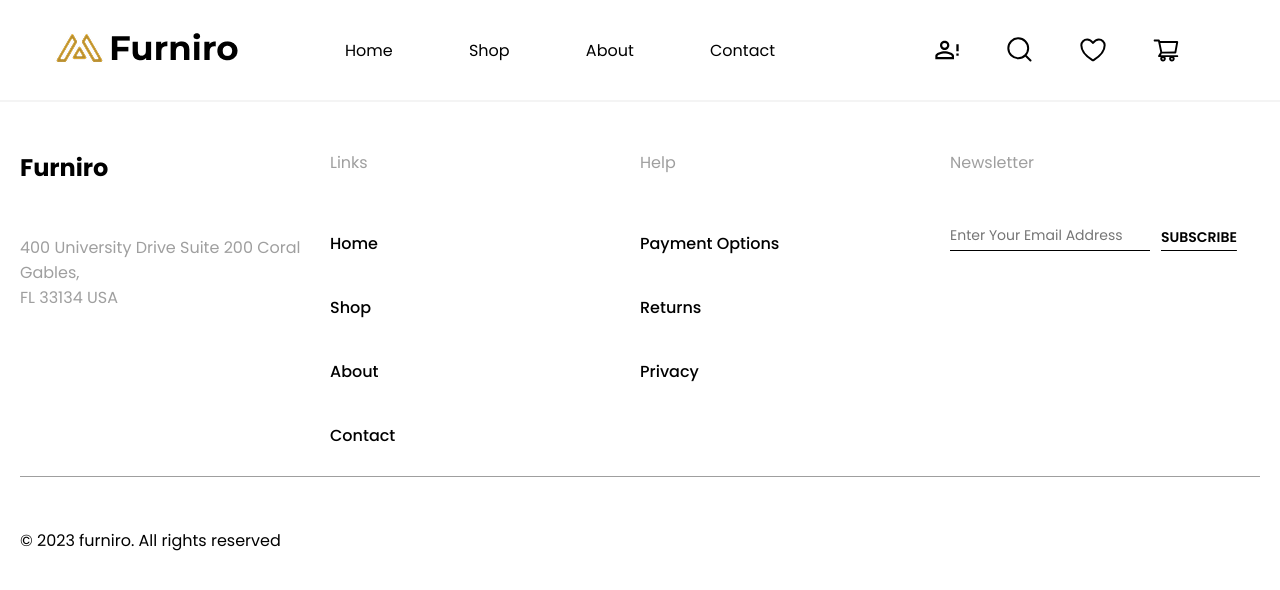
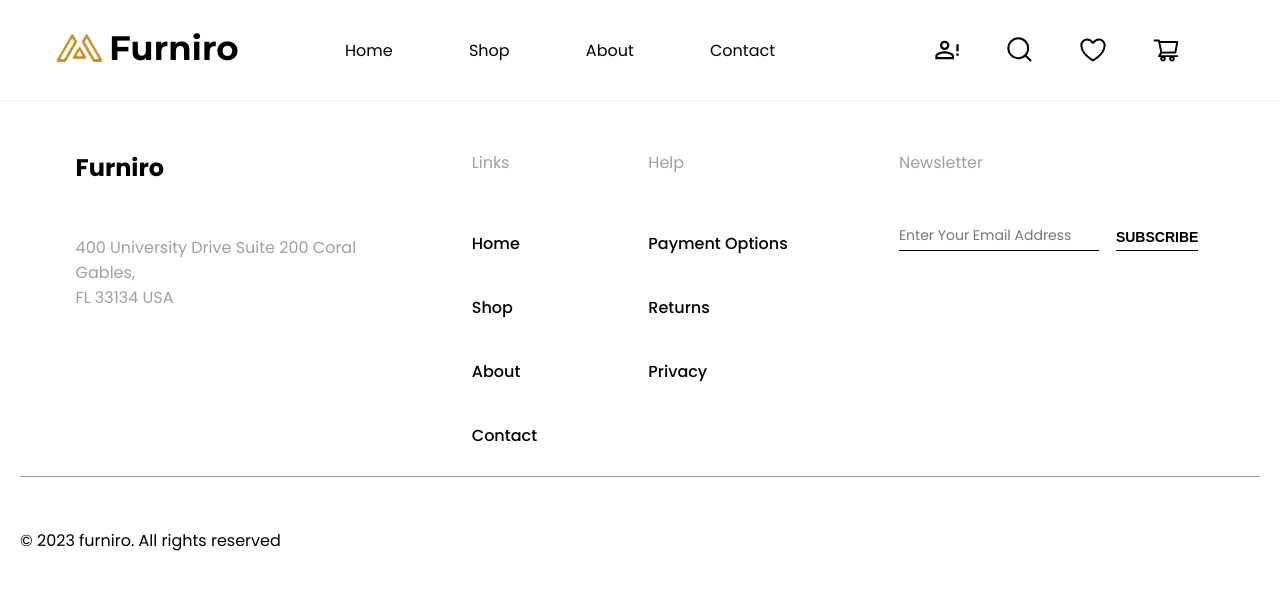
Before and after one commit to freund82/furnitureFurniro, a React (Vite) app: page / in a window 1280 px wide. Shown: the top 590 px of the page. Built offline with nearby package versions, Linux system fonts and the light colour scheme.

Commit message:
Готовый footer с отправкой формы

```diff
--- a/src/components/Footer/Footer.jsx
+++ b/src/components/Footer/Footer.jsx
@@ -1,7 +1,26 @@
 import { Link } from "react-router-dom";
+import { useActionState } from "react";
 import "./footer.css";
 
 export default function Footer() {
+
+const [state, formAction, isPending] = useActionState(
+    async (prevState, formData) => {
+      const email = formData.get("email");
+      console.log("Подписка на email:", email);
+
+      // Здесь можно добавить запрос к API (например, через fetch)
+      const res = await fetch("/api/subscribe", {
+        method: "POST",
+        body: JSON.stringify({ email }),
+      });
+
+      if (!res.ok) return "Ошибка подписки";
+      return "Спасибо за подписку!";
+    },
+    null // Начальное состояние
+  );
+
   return (
     <footer>
       <div className="footer-container">
@@ -26,10 +45,13 @@ export default function Footer() {
           </div>
           <div className="footer-column">
             <h5 className="footer-innerTitle">Newsletter</h5>
-            <input className="footer-input" type="email" placeholder="Enter Your Email Address" /><span className="footer-button" >Subscribe</span>
+            <form action={formAction}>
+              <input className="footer-input" type="email" name="email" placeholder="Enter Your Email Address" /><button className="footer-button" type="submit" disabled={isPending}>{isPending ? "Отправка..." : "Subscribe"}</button>
+              {state && <p className="footer-state">{state}</p>}
+            </form>
           </div>
         </div>
-        <div class="footer-copyright">
+        <div className="footer-copyright">
           <p>© 2023 furniro. All rights reserved</p>
         </div>
       </div>
--- a/src/components/Footer/footer.css
+++ b/src/components/Footer/footer.css
@@ -13,9 +13,10 @@ footer{
         & .footer-columns{
             display:flex;
             justify-content:space-around;
+            flex-wrap: wrap;
 
             & .footer-column{
-                flex:1 1 0;
+                flex:1 1 1;
 
                 & .footer-title{
                     font-size:var(--24px);
@@ -56,14 +57,27 @@ footer{
                 }
 
                 & .footer-button{
+                    outline:none;
+                    border:none;
+                    background:none;
                     text-transform: uppercase;
                     text-decoration: underline;
                     font-size:var(--14px);
                     font-weight:600;
                     vertical-align: bottom;
                     text-underline-offset: 0.8rem;
-                    line-height:1.9;
+                    line-height:1.8;
                     cursor:pointer;
+
+                    & .footer-button:disabled{
+                        cursor:not-allowed;
+                        pointer-events:none;
+                        opacity:0.5;
+                    }
+                }
+                & .footer-state{
+                    font-size:var(--14px);
+                    color:var(--darkGrey);
                 }
             }
         }
```
